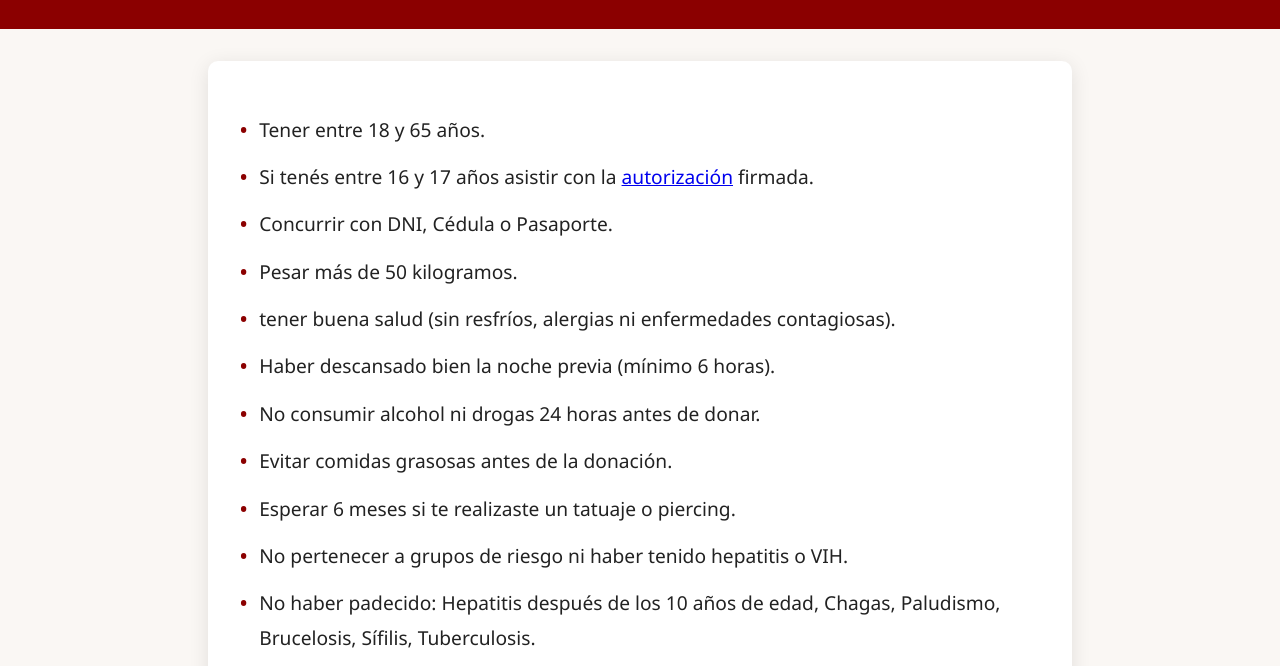
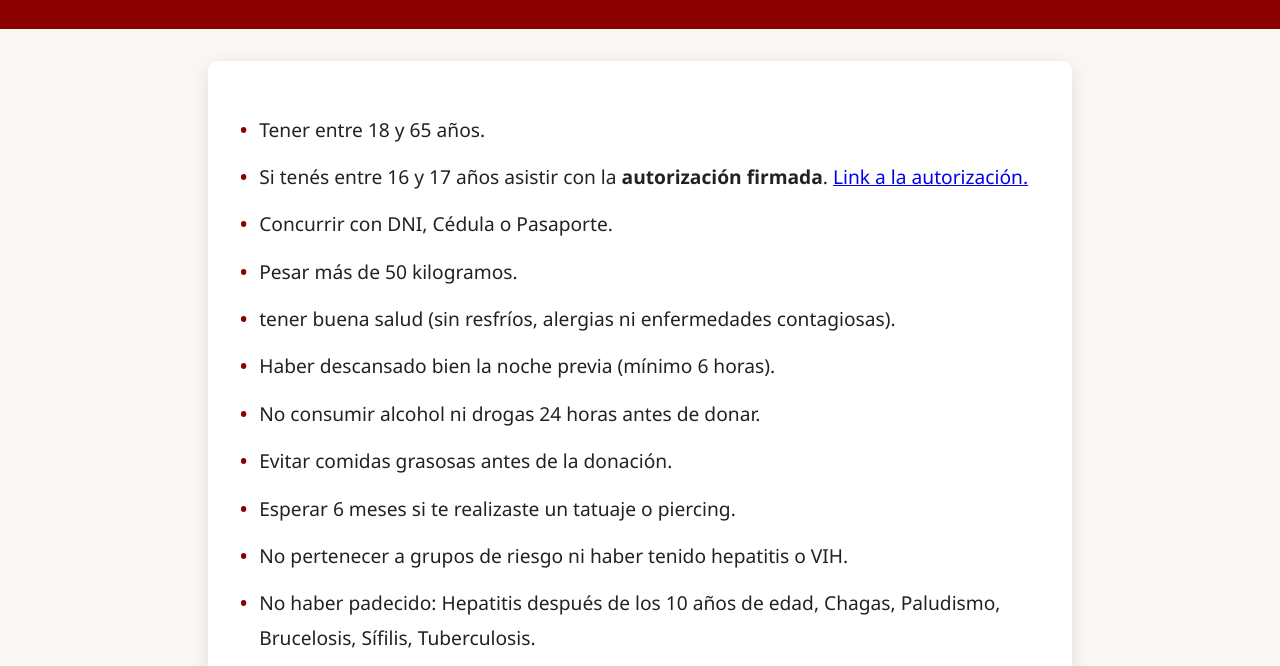
Before and after one commit to Zinec2/Donacion_De_Sangre, a plain HTML site: page donar.html in a window 1280 px wide. Shown: the part 134-800 px from the top of the page. Drawn offline with Linux system fonts and the light colour scheme.

Commit message:
chore: Arreglo vínculo a la autorización

```diff
--- a/donar.html
+++ b/donar.html
@@ -123,7 +123,7 @@ font-size: 1.1rem;
 
 <div class="contenido">
 <ul>
-<li>Tener entre 18 y 65 años.<li>Si tenés entre 16 y 17 años asistir con la <a href="https://docs.google.com/document/d/1l8Aes5G5jd9AFMPGmr8vKqTPAwvae5Tn/edit?usp=drivesdk&ouid=102354483692438073725&rtpof=true&sd=true" target="_blank">autorización</a> firmada.</li>
+<li>Tener entre 18 y 65 años.<li>Si tenés entre 16 y 17 años asistir con la <b>autorización firmada</b>. <a href="https://docs.google.com/document/d/1l8Aes5G5jd9AFMPGmr8vKqTPAwvae5Tn/edit?usp=drivesdk&ouid=102354483692438073725&rtpof=true&sd=true" target="_blank">Link a la autorización.</a></li>
 
 <li>Concurrir con DNI, Cédula o Pasaporte.</li>
 <li>Pesar más de 50 kilogramos.</li>
```
